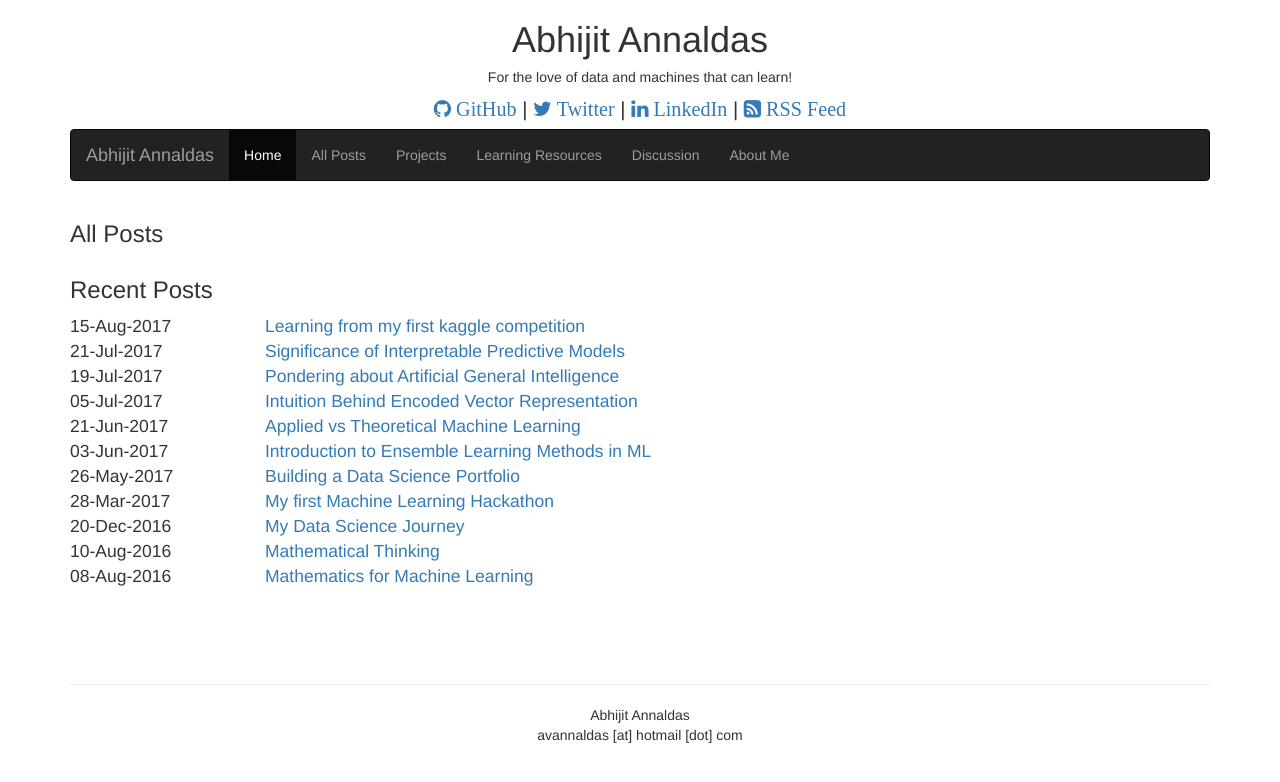
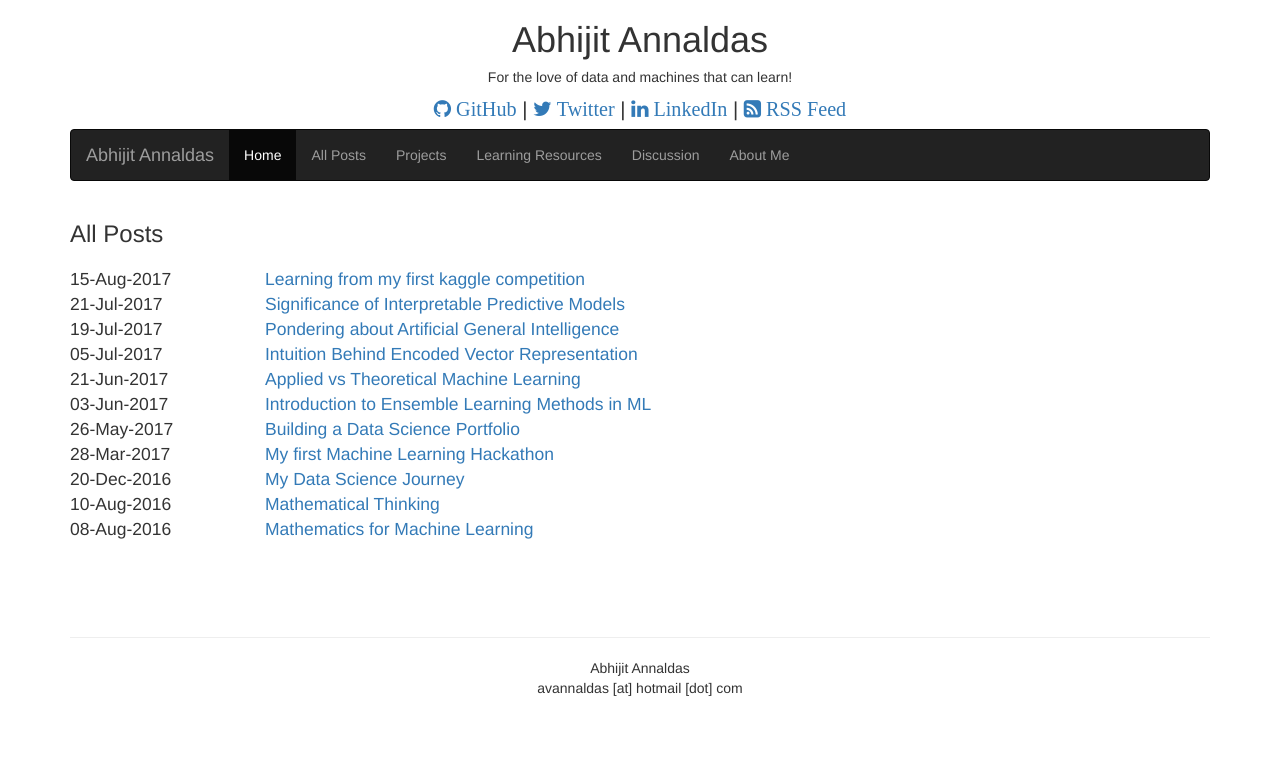
Before and after one commit to devm1023/ML_project, a Jekyll site: the page built from pages/all-posts.html, in a window 1280 px wide. Shown: the top 782 px of the page. Built offline with Jekyll 4.4.1, drawn with Linux system fonts in a browser that asks for light colours; nearby versions of some CDN libraries.

Commit message:
Update all-posts.html

```diff
--- a/pages/all-posts.html
+++ b/pages/all-posts.html
@@ -5,7 +5,6 @@ permalink: /all-posts/
 ---
 <div class="row" style="text-align:justify">
 	<div class="col-sm-12" style="text-align:justify;">
-		<h3>Recent Posts</h3>
 		<p>
 			{% for post in site.posts %}
 			<div class="row" style="text-align:justify">
```
